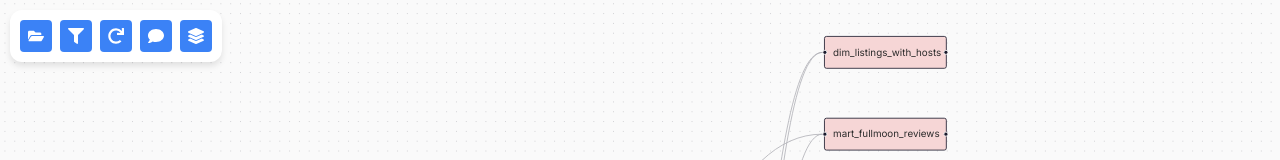
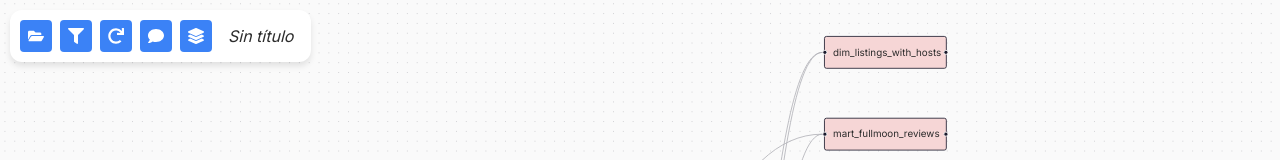
Before and after one commit to pabloreina97/flow-sketch, a React (Vite) app: page / in a window 1280 px wide. Shown: the top 160 px of the page. Built offline with nearby package versions, Linux system fonts and the light colour scheme.

Commit message:
Incluir nombre de archivo

```diff
--- a/src/App.jsx
+++ b/src/app/App.jsx
@@ -1,11 +1,11 @@
 import React, { useState, useEffect, useCallback } from 'react';
-import ReactFlowComponent from './components/ReactFlowComponent';
+import ReactFlowComponent from '../components/ReactFlowComponent';
 import { ReactFlow, applyNodeChanges } from '@xyflow/react';
-import Toolbar from './components/Toolbar';
-import { loadManifest } from './utils/loadManifest';
-import { applyFilter } from './utils/applyFilter';
-import { recalculatePositions } from './utils/recalculatePositions';
-import { saveDiagram, loadDiagram } from './services/fileStorage';
+import Toolbar from '../components/Toolbar';
+import { loadManifest } from '../utils/loadManifest';
+import { applyFilter } from '../utils/applyFilter';
+import { recalculatePositions } from '../utils/recalculatePositions';
+import { saveDiagram, loadDiagram } from '../services/fileStorage';
 
 export default function App() {
   // Estados para nodos y aristas
@@ -16,6 +16,9 @@ export default function App() {
 
   const [filter, setFilter] = useState('');
   const [visibleTypes, setVisibleTypes] = useState(['model', 'seed', 'source']);
+
+  const [fileName, setFileName] = useState('Sin título');
+  const [isModified, setIsModified] = useState(false);
 
   // Cargar el manifiesto al iniciar la aplicación
   useEffect(() => {
@@ -70,16 +73,17 @@ export default function App() {
   const handleNodesChange = useCallback(
     (changes) => {
       setFilteredNodes((nds) => applyNodeChanges(changes, nds));
-      setOriginalNodes((onds) => applyNodeChanges(changes, onds));
+      setIsModified(true);
     },
-    [setFilteredNodes, setOriginalNodes]
+    [setFilteredNodes]
   );
 
   // Guardar un diagrama actual
   const handleSaveDiagram = async () => {
     try {
-      await saveDiagram(filteredNodes, filteredEdges);
-      alert('Diagrama guardado con éxito');
+      const savedFileName = await saveDiagram(filteredNodes, filteredEdges);
+      setFileName(savedFileName);
+      setIsModified(false);
     } catch (error) {
       console.error('Error al guardar el diagrama:', error);
     }
@@ -88,9 +92,11 @@ export default function App() {
   // Cargar un diagrama desde un archivo JSON
   const handleLoadDiagram = async () => {
     try {
-      const { nodes, edges } = await loadDiagram();
+      const { nodes, edges, name } = await loadDiagram();
       setFilteredNodes(nodes);
       setFilteredEdges(edges);
+      setIsModified(false);
+      setFileName(name);
     } catch (error) {
       console.error('Error al cargar el diagrama:', error);
     }
@@ -127,6 +133,8 @@ export default function App() {
   return (
     <div style={{ width: '100vw', height: '100vh', position: 'relative' }}>
       <Toolbar
+        fileName={fileName}
+        isModified={isModified}
         filter={filter}
         onFilterChange={(e) => setFilter(e.target.value)}
         onFilterApply={handleFilterApply}
--- a/src/components/Toolbar.jsx
+++ b/src/components/Toolbar.jsx
@@ -1,7 +1,6 @@
 import React, { useState } from 'react';
 import PropTypes from 'prop-types';
 import {
-  FaSave,
   FaFilter,
   FaRedo,
   FaFolderOpen,
@@ -10,6 +9,8 @@ import {
 } from 'react-icons/fa';
 
 const Toolbar = ({
+  fileName,
+  isModified,
   filter,
   onFilterChange,
   onFilterApply,
@@ -42,7 +43,7 @@ const Toolbar = ({
               className='toolbar-menu-item'
               onClick={() => {
                 onLoadDiagram();
-                setShowFileMenu(false); // Cierra el menú
+                setShowFileMenu(false);
               }}
             >
               Abrir diagrama
@@ -133,6 +134,11 @@ const Toolbar = ({
           </ul>
         </div>
       )}
+
+      {/* Mostrar nombre del archivo */}
+      <span className='px-2' style={{ fontStyle: isModified ? 'italic' : 'normal' }}>
+        {fileName}
+      </span>
     </div>
   );
 };
--- a/src/main.jsx
+++ b/src/main.jsx
@@ -2,7 +2,7 @@ import { StrictMode } from 'react'
 import { createRoot } from 'react-dom/client'
 import '@xyflow/react/dist/style.css';
 import './styles/index.css'
-import App from './App.jsx'
+import App from './app/App.jsx'
 
 createRoot(document.getElementById('root')).render(
   <StrictMode>
--- a/src/services/fileStorage.js
+++ b/src/services/fileStorage.js
@@ -10,11 +10,12 @@ export const saveDiagram = async (nodes, edges) => {
   const blob = new Blob([diagramData], { type: 'application/json' });
 
   try {
-    await fileSave(blob, {
+    const fileHandle = await fileSave(blob, {
       extensions: ['.json'],
       description: 'Guardar diagrama JSON',
+      suggestedName: 'diagram.json', // Nombre sugerido por defecto
     });
-    console.log(`Diagrama guardado con éxito.`);
+    return fileHandle.name;
   } catch (error) {
     console.error('Error al guardar el diagrama:', error);
   }
@@ -33,7 +34,7 @@ export const loadDiagram = async () => {
     });
 
     const text = await file.text();
-    return JSON.parse(text);
+    return { ...JSON.parse(text), name: file.name };
   } catch (error) {
     console.error('Error al cargar el archivo:', error);
     return null;
--- a/src/styles/index.css
+++ b/src/styles/index.css
@@ -32,6 +32,7 @@ html {
   padding: 10px;
   border-radius: 12px;
   box-shadow: 0 4px 6px rgba(0, 0, 0, 0.1);
+  align-items: center;
 }
 
 .toolbar-item {
```
